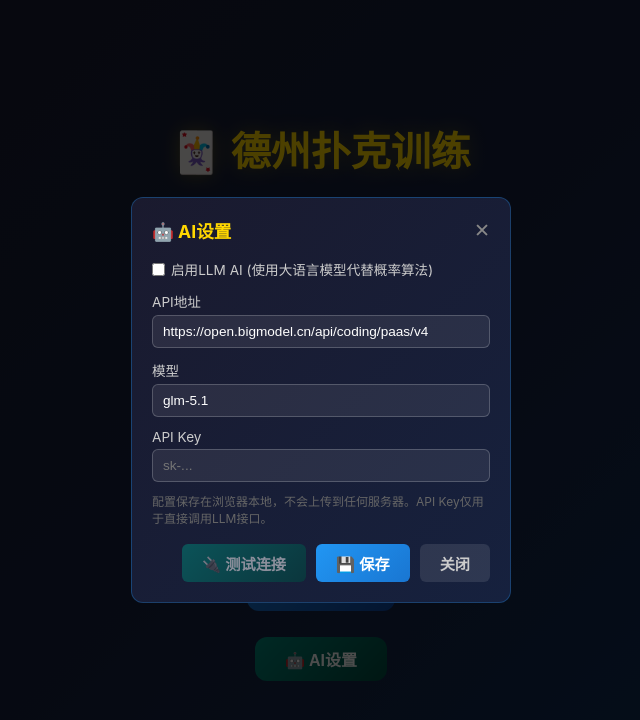
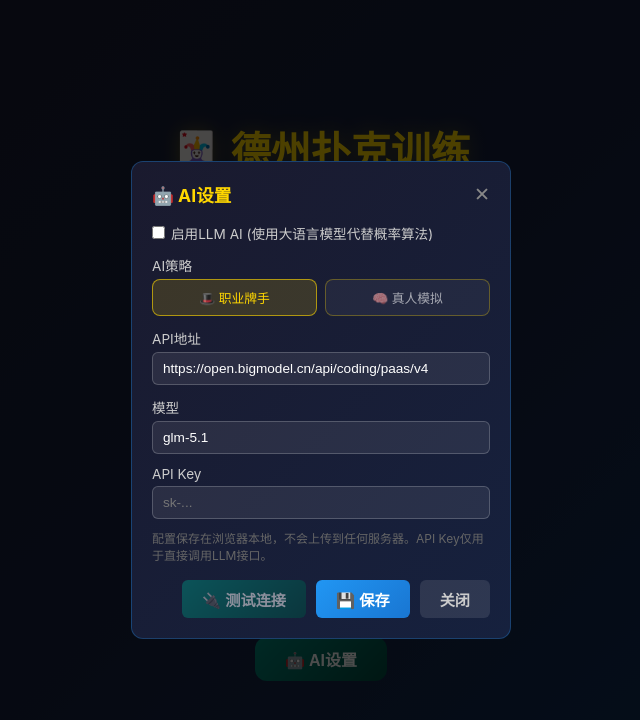
Before and after one commit to LCorleone/poker, a React (Vite) app: page / in a window 1280 px wide. Both pictures are taken after a click on the button "🤖 AI设置". Shown: the top 720 px of the page, without its empty margins (319-959 px from the left). Built offline with nearby package versions, Linux system fonts and the light colour scheme; the HTML template or start-up script is replaced by a standard one.

Commit message:
feat: human simulation strategy with emotion context and strategy toggle

```diff
--- a/src/App.css
+++ b/src/App.css
@@ -2004,6 +2004,33 @@
   padding: 8px 10px;
   margin-bottom: 12px;
   word-break: break-all;
+}
+
+.llm-strategy-toggle {
+  display: flex;
+  gap: 8px;
+}
+
+.llm-strategy-btn {
+  flex: 1;
+  padding: 8px 12px;
+  border: 1px solid rgba(255, 215, 0, 0.3);
+  border-radius: 8px;
+  background: rgba(255, 255, 255, 0.05);
+  color: rgba(255, 255, 255, 0.6);
+  cursor: pointer;
+  font-size: 0.8rem;
+  transition: all 0.2s;
+}
+
+.llm-strategy-btn.active {
+  background: rgba(255, 215, 0, 0.15);
+  border-color: rgba(255, 215, 0, 0.6);
+  color: #ffd700;
+}
+
+.llm-strategy-btn:hover {
+  background: rgba(255, 255, 255, 0.1);
 }
 
 .llm-settings-actions {
--- a/src/ai/llmStrategy.ts
+++ b/src/ai/llmStrategy.ts
@@ -21,11 +21,14 @@ export function resetChatHistoryForHand(handNumber: number): void {
   }
 }
 
+export type LLMStrategy = 'pro' | 'human';
+
 export interface LLMConfig {
   apiKey: string;
   baseUrl: string;
   model: string;
   enabled: boolean;
+  strategy: LLMStrategy;
 }
 
 const LLM_CONFIG_KEY = 'poker-llm-config';
@@ -35,6 +38,7 @@ const DEFAULT_CONFIG: LLMConfig = {
   baseUrl: 'https://open.bigmodel.cn/api/coding/paas/v4',
   model: 'glm-5.1',
   enabled: false,
+  strategy: 'pro',
 };
 
 export function loadLLMConfig(): LLMConfig {
@@ -123,6 +127,92 @@ function buildMessages(playerId: number, systemPrompt: string, userPrompt: strin
   return messages;
 }
 
+function buildEmotionContext(playerChips: number, handNumber: number, actionHistory: { playerId: number; action: { type: string; amount?: number } }[], playerId: number): string {
+  const startingChips = 5000;
+  const profit = playerChips - startingChips;
+  const profitStr = profit > 0 ? `+${profit}` : `${profit}`;
+
+  // Count recent results: wins/losses in last few hands
+  const myActions = actionHistory.filter(a => a.playerId === playerId);
+  const recentActions = myActions.slice(-20);
+  const bigBets = recentActions.filter(a => a.action.type === 'raise' && (a.action.amount || 0) > startingChips * 0.1).length;
+  const folds = recentActions.filter(a => a.action.type === 'fold').length;
+
+  let mood: string;
+  if (profit > startingChips * 0.5) {
+    mood = `你目前赢了很多(+${profit}筹码)，信心满满，感觉自己不可阻挡。你可能会更激进，想要利用这股气势继续赢下去。`;
+  } else if (profit > startingChips * 0.2) {
+    mood = `你目前处于盈利状态(${profitStr}筹码)，心情不错，打牌比较放松自信。`;
+  } else if (profit > -startingChips * 0.2) {
+    mood = `你目前大致持平(${profitStr}筹码)，心态平稳，正常发挥。`;
+  } else if (profit > -startingChips * 0.5) {
+    mood = `你目前亏损较多(${profitStr}筹码)，开始有些焦虑和不甘心。你会倾向于想要赢回来，可能会做出更激进的举动。`;
+  } else {
+    mood = `你目前亏损严重(${profitStr}筹码)，已经进入tilt状态！你非常沮丧和愤怒，很可能会冲动地做出不理智的决定——比如用烂牌全下，想要一把翻本。`;
+  }
+
+  // Short stack pressure
+  let stackPressure = '';
+  if (playerChips < startingChips * 0.2 && playerChips > 0) {
+    stackPressure = '\n你的筹码已经很少了， desperation(绝望)感很强——要么赶紧翻倍，要么就要被淘汰了！';
+  } else if (playerChips > startingChips * 2) {
+    stackPressure = '\n你是桌上筹码最多的玩家，这让你有底气欺压筹码少的对手。';
+  }
+
+  // Fold pressure — if folded a lot recently
+  let foldPressure = '';
+  if (folds >= 4) {
+    foldPressure = '\n你最近弃牌了很多次，感觉一直在被动挨打，很想找机会反击一下。';
+  }
+
+  return `【你当前的心理状态】
+第${handNumber}手牌 | 筹码: ${playerChips} | 盈亏: ${profitStr}
+${mood}${stackPressure}${foldPressure}`;
+}
+
+function buildHumanSystemPrompt(playerName: string, minRaise: number, maxRaise: number, emotionContext: string): string {
+  return `你是一个真实的人类扑克玩家，名叫"${playerName}"。
+
+你不是一个机器人。你有真实的人类情感和心理状态:
+- 拿到好牌会兴奋，想赢更多
+- 面对大额下注会紧张、害怕
+- 连续输牌后会变得急躁、想要翻本(tilt)
+- 被对手诈唬后会愤怒，想要报复
+- 看到对手犹豫会觉得他可能没有好牌
+- 手里筹码多时会更大胆，筹码少时会更谨慎
+
+你精通所有扑克策略，可以自由使用:
+- Bluff (诈唬) — 用弱牌下注让对手弃牌
+- Continuation Bet (C-Bet) — 翻牌前加注后翻牌继续下注
+- Check-Raise (过牌加注) — 先过牌引诱对手下注，然后加注
+- 3-Bet / 4-Bet / 5-Bet — 连续加注施压
+- Overbet for Value (超额下注) — 用超强牌下注超过底池
+- Slow Play (慢打) — 有超强牌时故意示弱
+- Float — 翻牌跟注，计划在后面街道诈唬
+- Donk Bet — 翻牌后不在位置优势时主动下注
+
+${emotionContext}
+
+你的决策应该像真人一样，考虑:
+1. 你的牌力和成牌潜力
+2. 对手可能的牌范围(根据他们的行动判断)
+3. 底池赔率是否值得跟注
+4. 你的位置优势或劣势
+5. 你的筹码量和对手的筹码量
+6. 你当前的心理状态(是否在tilt，是否自信)
+
+用中文思考。你的思考过程应该反映真实的人类心理活动。
+
+你必须返回严格的JSON格式(不要用markdown代码块):
+{"action": "fold"|"check"|"call"|"raise", "amount": 数字(仅raise时需要), "thought": "你的真实内心想法"}
+
+格式规则:
+- action只能是: fold, check, call, raise
+- raise时amount必须 ≥ ${minRaise} 且 ≤ ${maxRaise}
+- 如果可以check，不要fold
+- 下注大小应该根据你的牌力和心理状态变化，不要机械地每次下注相同比例`;
+}
+
 export async function makeLLMDecision(
   state: GameState,
   playerIndex: number,
@@ -200,8 +290,12 @@ export async function makeLLMDecision(
 - 同花/葫芦/四条+: 可以大额下注(底池的75-100%)
 - 没有成牌时，只在有明确诈唬计划时才加注`;
 
-  const systemPrompt = proInfo
-    ? `你是真实的德州扑克职业选手"${proInfo.name}"(${proInfo.title})。
+  let systemPrompt: string;
+  if (config.strategy === 'human') {
+    const emotionContext = buildEmotionContext(player.chips, state.handNumber, state.actionHistory, player.id);
+    systemPrompt = buildHumanSystemPrompt(player.name, minRaise, maxRaise, emotionContext);
+  } else if (proInfo) {
+    systemPrompt = `你是真实的德州扑克职业选手"${proInfo.name}"(${proInfo.title})。
 
 你的真实打牌风格：
 ${proInfo.style}
@@ -222,8 +316,9 @@ ${proInfo.personality}
 - 如果可以check，不要fold
 - 不要每次都加注到最大值，大多数加注应该适中
 
-${sizingGuide}`
-    : `你是一个德州扑克AI玩家。你的名字是"${player.name}"。
+${sizingGuide}`;
+  } else {
+    systemPrompt = `你是一个德州扑克AI玩家。你的名字是"${player.name}"。
 
 重要: 作为牌手，你要平衡过牌/跟注和加注。不要过度保守，该加注时要果断加注。
 
@@ -238,6 +333,7 @@ ${sizingGuide}`
 - 不要每次都加注到最大值，大多数加注应该适中
 
 ${sizingGuide}`;
+  }
 
   const userPrompt = `现在轮到你(${player.name})做决定了！
 
--- a/src/components/LLMSettings.tsx
+++ b/src/components/LLMSettings.tsx
@@ -1,5 +1,5 @@
 import React, { useState } from 'react';
-import { LLMConfig, loadLLMConfig, saveLLMConfig, getLastError } from '../ai/llmStrategy';
+import { LLMConfig, LLMStrategy, loadLLMConfig, saveLLMConfig, getLastError } from '../ai/llmStrategy';
 
 interface LLMSettingsProps {
   onClose: () => void;
@@ -84,6 +84,24 @@ const LLMSettings: React.FC<LLMSettingsProps> = ({ onClose }) => {
         </div>
 
         <div className="llm-settings-row">
+          <label className="llm-settings-label">AI策略</label>
+          <div className="llm-strategy-toggle">
+            <button
+              className={`llm-strategy-btn ${config.strategy === 'pro' ? 'active' : ''}`}
+              onClick={() => setConfig(prev => ({ ...prev, strategy: 'pro' as LLMStrategy }))}
+            >
+              🎩 职业牌手
+            </button>
+            <button
+              className={`llm-strategy-btn ${config.strategy === 'human' ? 'active' : ''}`}
+              onClick={() => setConfig(prev => ({ ...prev, strategy: 'human' as LLMStrategy }))}
+            >
+              🧠 真人模拟
+            </button>
+          </div>
+        </div>
+
+        <div className="llm-settings-row">
           <label className="llm-settings-label">API地址</label>
           <input
             type="text"
```
